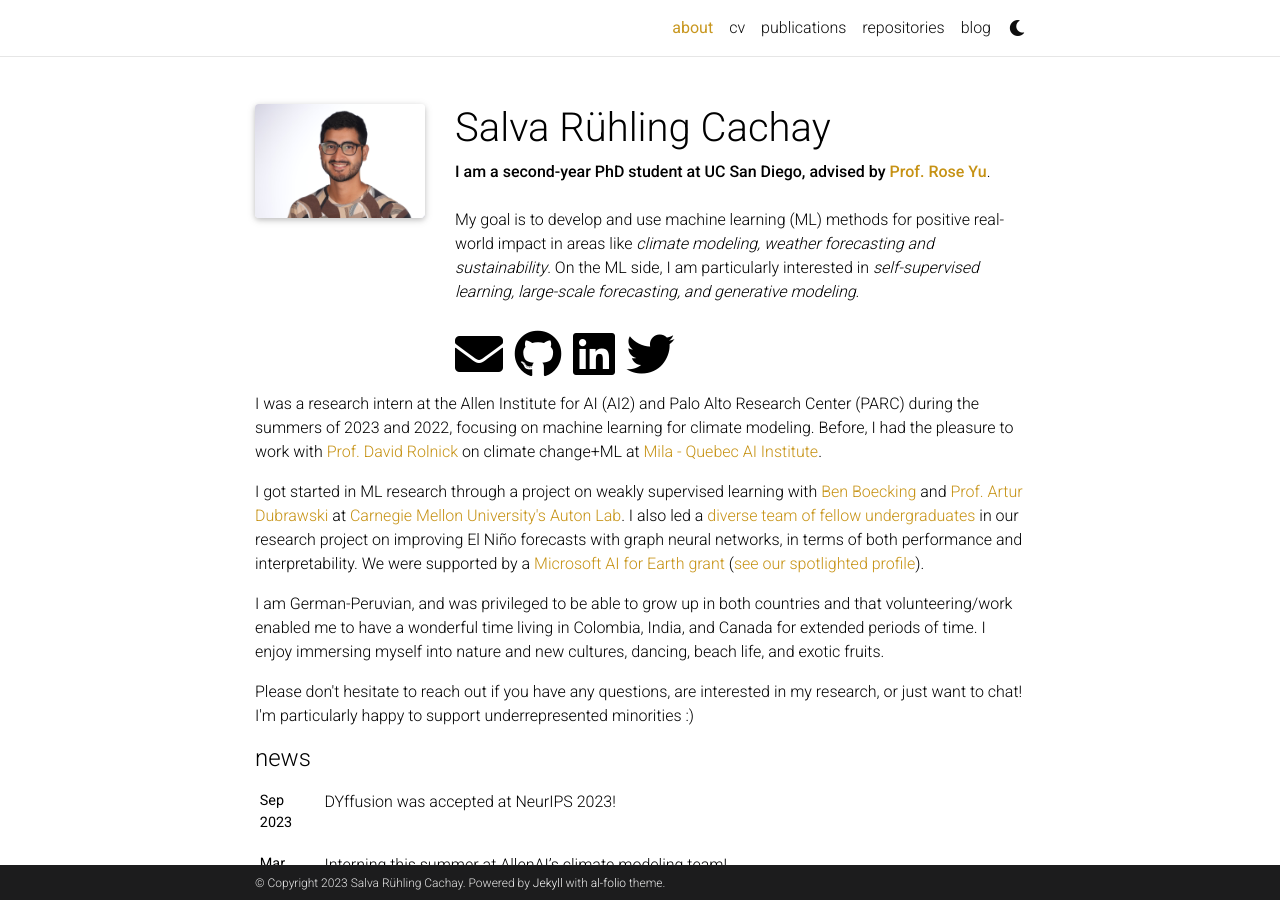
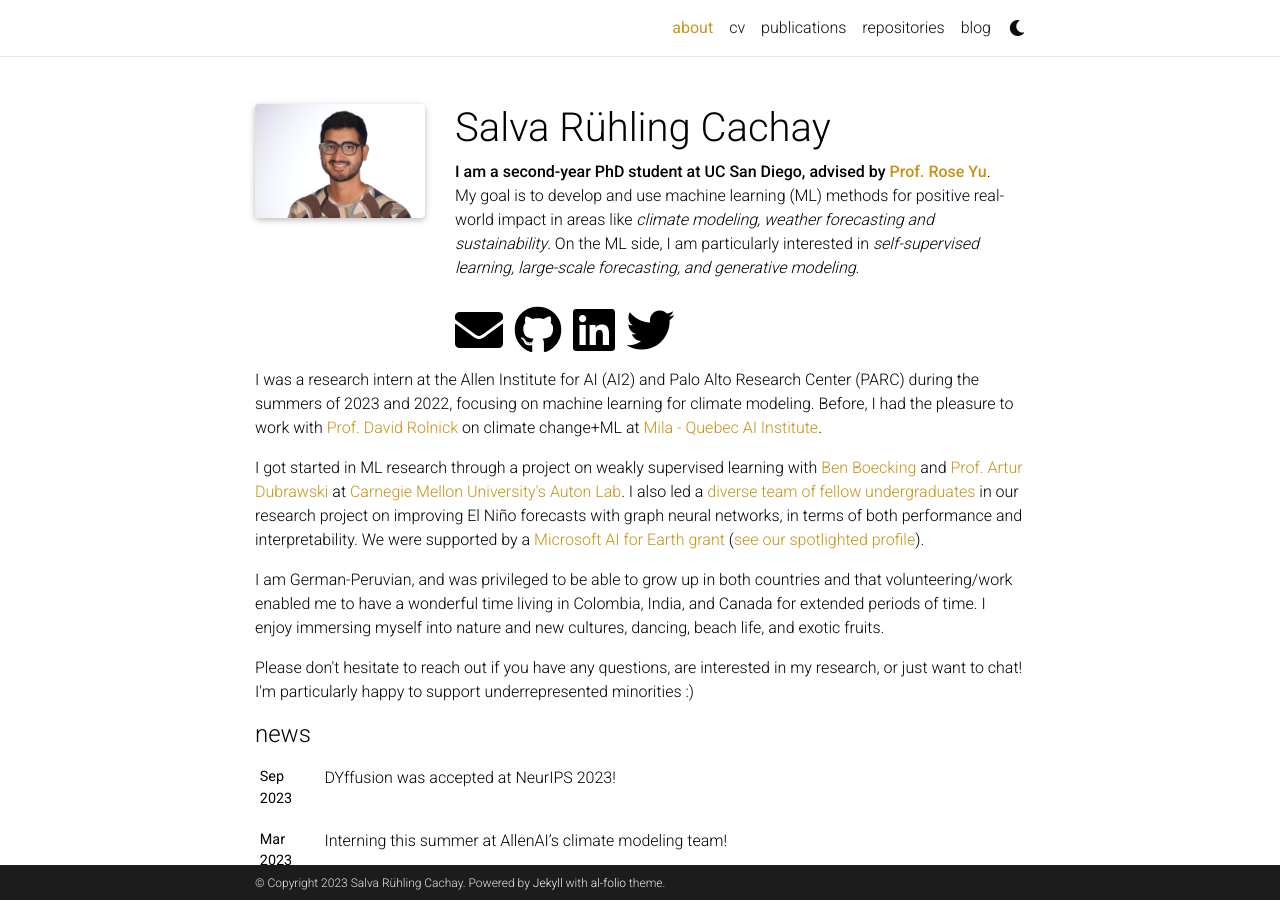
Before and after one commit to salvaRC/salvarc.github.io, a Jekyll site: the page built from _pages/about.md, in a window 1280 px wide and 900 px high. Built offline with Jekyll 4.4.1, drawn with Linux system fonts in a browser that asks for light colours; full-size pictures stand in for the smaller copies a plugin makes; comment, search, counter and statistics services are not loaded; a style sheet for code colours, icons or effects is not loaded.

Commit message:
mini fix

```diff
--- a/_pages/about.md
+++ b/_pages/about.md
@@ -4,7 +4,7 @@ title: about
 permalink: /
 subtitle: |+
   <strong>I am a second-year PhD student at UC San Diego, advised by <a href="https://roseyu.com/">Prof. Rose Yu</a></strong>.
-  <br><br>
+  <br>
   My goal is to develop and use machine learning (ML) methods for positive real-world impact in areas like
   <em>climate modeling, weather forecasting and sustainability</em>.
   On the ML side, I am particularly interested in <em>self-supervised
```
